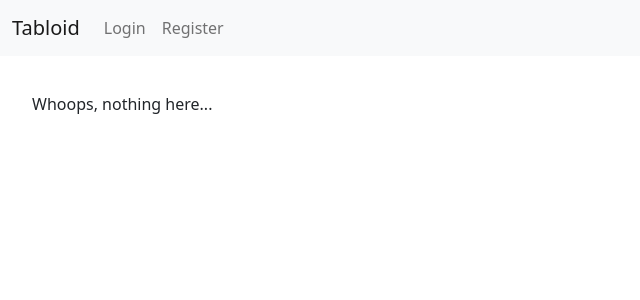
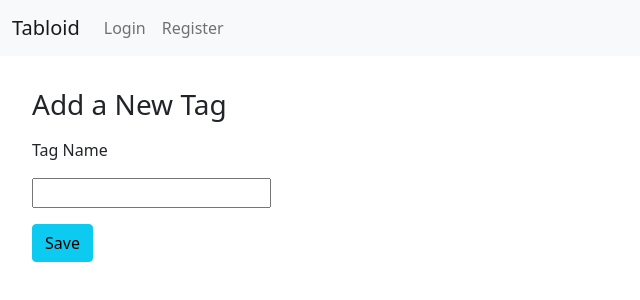
Before and after one commit to NSS-Day-Cohort-59/ares-army-tabloidfullstack, a React (Create React App) app in the folder Tabloid/client/: page /tagform in a window 1280 px wide. Shown: the top 300 px of the page, without its empty margins (0-640 px from the left). Built offline with nearby package versions, Linux system fonts and the light colour scheme; no server answers.

Commit message:
created tag form

```diff
--- a/Tabloid/client/src/components/ApplicationViews.js
+++ b/Tabloid/client/src/components/ApplicationViews.js
@@ -5,6 +5,7 @@ import Register from "./Register";
 import Hello from "./Hello";
 import TagList from "./TagList";
 import { UserList } from "./UserList";
+import TagForm from "./TagForm";
 
 export default function ApplicationViews({ isLoggedIn }) {
   return (
@@ -23,6 +24,7 @@ export default function ApplicationViews({ isLoggedIn }) {
           <Route path="login" element={<Login />} />
           <Route path="register" element={<Register />} />
           <Route path="tag" element={<TagList />} />
+          <Route path="tagform" element={<TagForm />} />
           <Route path="*" element={<p>Whoops, nothing here...</p>} />
         </Route>
       </Routes>
--- a/Tabloid/client/src/components/Tag.js
+++ b/Tabloid/client/src/components/Tag.js
@@ -3,11 +3,11 @@ import { Card } from "reactstrap";
 
 const Tag = ({ tag }) => {
     return (
-        <Card >
-            <div>
+        <>
+            <div className="mb-3">
                 <strong>{tag.name}</strong>
             </div>
-        </Card>
+        </>
     );
 };
 
--- /dev/null
+++ b/Tabloid/client/src/components/TagForm.js
@@ -0,0 +1,40 @@
+import { useState } from "react"
+import { addTag } from "../modules/TagManager"
+import { useNavigate } from "react-router-dom";
+
+const TagForm = () => {
+    const [newTag, setNewTag] = useState({ name: "" }),
+        navigate = useNavigate()
+
+    const changeState = (e) => {
+        const copy = { ...newTag }
+        copy[e.target.name] = e.target.value
+
+        setNewTag(copy)
+    }
+
+    const addNewTag = () => {
+        addTag(newTag)
+            .then(res => {
+                if (res.ok)
+                    navigate("/tag")
+            })
+    }
+
+
+    return (
+        <>
+            <div>
+                <div class="mb-3"><h3>Add a New Tag</h3></div>
+                <form>
+                    <fieldset>
+                        <div><label htmlFor="name">Tag Name</label></div>
+                        <div><input className="my-3" name="name" onChange={changeState} value={newTag.name} /></div>
+                    </fieldset>
+                    <button type="button" className="btn btn-info" onClick={() => addNewTag()}>Save</button>
+                </form>
+            </div>
+        </>
+    )
+}
+export default TagForm
--- a/Tabloid/client/src/components/TagList.js
+++ b/Tabloid/client/src/components/TagList.js
@@ -15,6 +15,7 @@ const TagList = () => {
 
     return (
         <div className="container">
+            <a href="/tagform" class="btn btn-dark active mb-3" role="button">Create Tag</a>
             <div className="row justify-content-center">
                 {tags.map((tag) => (
                     <Tag tag={tag} key={tag.id} />
```
